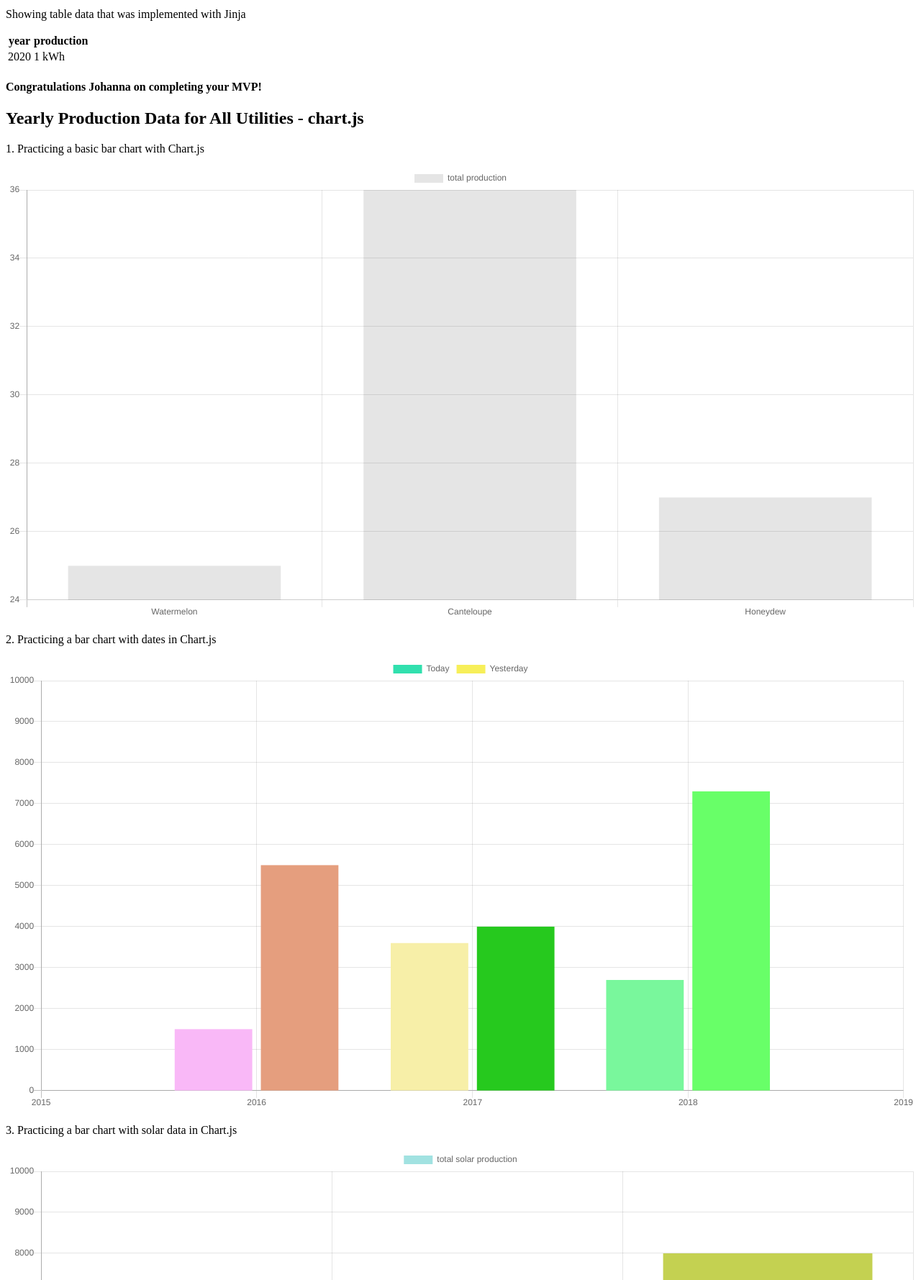
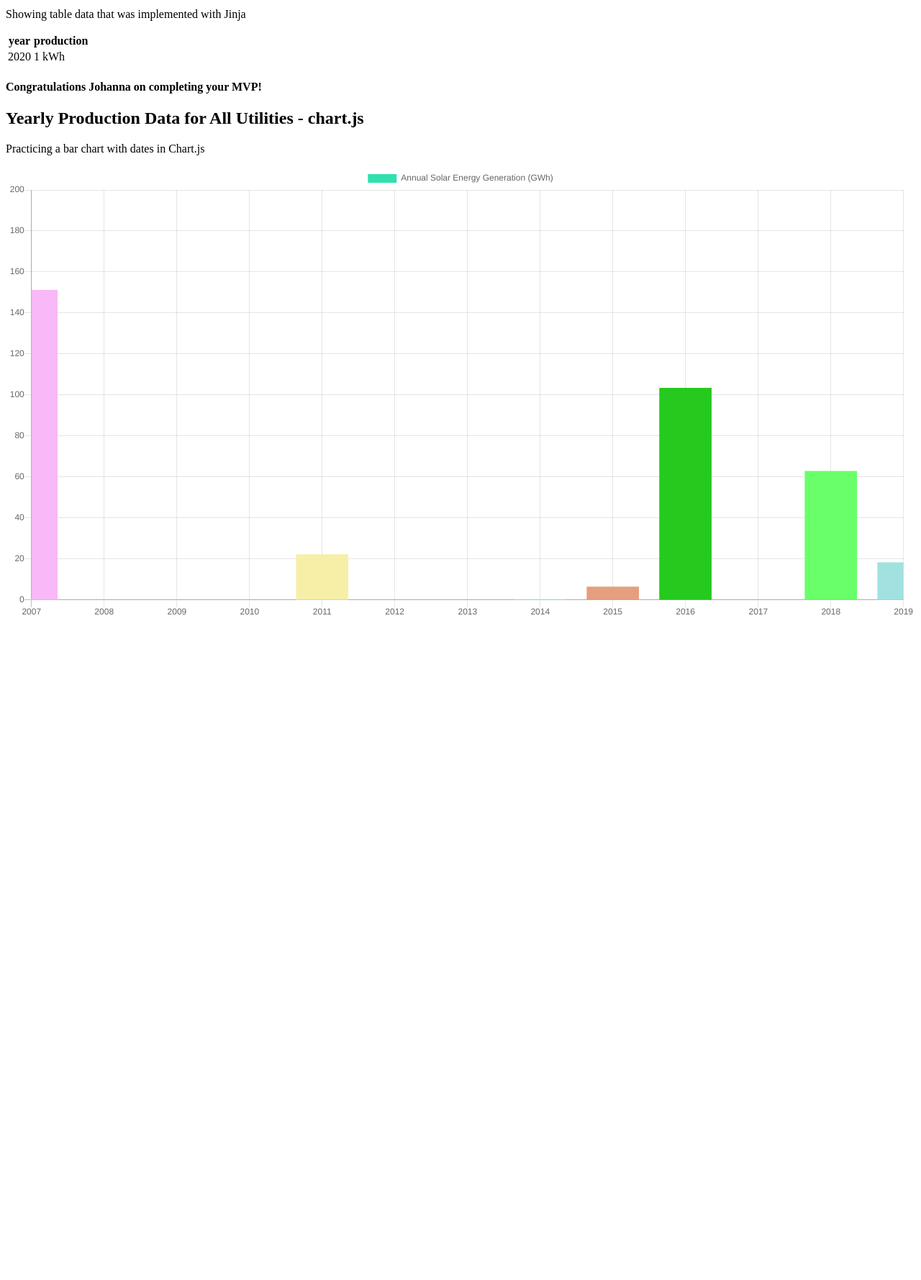
Before and after one commit to JKinsler/Solar_Viz, a Flask app: page /data_viz in a window 1280 px wide. Shown: the part 141-1920 px from the top of the page at 72% size. After the commit the page ends 996 px from the top, so only its background shows below. Run offline with Flask 2, Linux system fonts and the light colour scheme; tables that the repository leaves empty hold one stand-in row (values such as "Sample post"); some libraries are stand-ins or nearby versions.

Commit message:
hard coded production data into chart js

```diff
--- a/query.py
+++ b/query.py
@@ -135,7 +135,7 @@ def format_production_for_chartjs():
 
         yearly_dataset = {}
         yearly_dataset["x"] = str(int(year[0]))
-        yearly_dataset["y"] = int(year[1])
+        yearly_dataset["y"] = float(year[1]/1000)
         production_datasets.append(yearly_dataset)
 
     yearly_labels_json = json.dumps(yearly_labels)
--- a/server.py
+++ b/server.py
@@ -42,12 +42,13 @@ def show_solar_details():
     #get production data by year.
     # 'datasets' should be a list of dictionaries
     # 'labels' should be a list
-    datasets, labels = format_production_for_chartjs()
+    yearly_labels_json, production_datasets_json = format_production_for_chartjs()
 
-    return (render_template("data_viz.html", production_by_year = production_by_year))
+    return (render_template("data_viz.html",\
+            production_by_year = production_by_year,\
+            yearly_labels_json = yearly_labels_json, \
+            production_datasets_json = production_datasets_json))
 
-    # need to figure out how to jsonify data to send it to the server.
-    # jsonify(datasets), jsonify(labels)
 
 # in future update routes to GET and POST methods and pass data in to javascript
 # may need to update data type to be better for chart.js
--- a/static/js/bar-chart4.js
+++ b/static/js/bar-chart4.js
@@ -1,3 +1,5 @@
+// THIS CODE DOESN'T WORK
+
 "use strict";
 
 const timeFormat = 'YYYY';
--- a/templates/data_viz.html
+++ b/templates/data_viz.html
@@ -51,40 +51,45 @@
 <h2>Yearly Production Data for All Utilities - chart.js</h2>
 
 <div id="site content">
-  <p>1. Practicing a basic bar chart with Chart.js</p>
-  <canvas id="basic-bar-chart"></canvas>
+ <!--  <p>1. Practicing a basic bar chart with Chart.js</p>
+  <canvas id="basic-bar-chart"></canvas> -->
 
-  <p>2. Practicing a bar chart with dates in Chart.js</p>
+  <p>Practicing a bar chart with dates in Chart.js</p>
   <canvas id="bar-chart2"></canvas>
 
-  <p>3. Practicing a bar chart with solar data in Chart.js</p>
+  <!-- <p>3. Practicing a bar chart with solar data in Chart.js</p>
   <canvas id="bar-chart3"></canvas>
 
   <p>4. Practicing a bar chart with solar data in Chart.js</p>
-  <canvas id="bar-chart4"></canvas>
+  <canvas id="bar-chart4"></canvas> -->
 </div>
 
 {% endblock %}
 
 
 {% block js %}
-<script src="/static/js/basic_bar_chart.js"></script>
-<script src="/static/js/bar-chart-two.js"></script>
+<!-- <script src="/static/js/basic_bar_chart.js"></script> -->
+<!-- <script src="/static/js/bar-chart-two.js"></script> -->
 <!-- <script src="/static/js/bar_chart-three.js"></script> -->
-<script src="/static/js//bar_chart4.js"></script>
+<!-- <script src="/static/js//bar_chart4.js"></script> -->
 
 <script>
-const barChart3 = new Chart(
-  $('#bar-chart3'),
+
+const yearly_labels = ["2007", "2011", "2014", "2015", "2016", "2018", "2019"]
+const yearly_datasets = [{"x": "2007", "y": 151.24}, {"x": "2011", "y": 22.302}, {"x": "2014", "y": 0.301}, {"x": "2015", "y": 6.49}, {"x": "2016", "y": 103.458}, {"x": "2018", "y": 62.918}, {"x": "2019", "y": 18.356}]
+
+
+const barChartTwo = new Chart(
+  $('#bar-chart2'),
   {
     type: 'bar',
     data: {
-      labels: ['2008', '2009', '2010'],
+      labels: yearly_labels,
       datasets: [
         {
-          label: 'total solar production',
-          data: [5000, 7000, 8000]
-        }
+          label: 'Annual Solar Energy Generation (GWh)',
+          data: yearly_datasets
+        },
       ]
     },
     options: {
@@ -103,19 +108,21 @@ const barChart3 = new Chart(
         }
       },
       scales: {
-        // This is where you can configure x- and y-axes if you don't like the
-        // automatic range that Chart.js sets for you.
-        //
-        // For more info see: https://www.chartjs.org/docs/latest/axes/cartesian/
-        yAxes: [
+            xAxes: [{
+                type: 'time',
+                time: {
+                    unit: 'year'
+                }
+            }],
+            yAxes: [
           {
             ticks: {
               min: 0,
-              max: 10000
+              max: 200
             }
           },
         ]
-      }
+        }
     }
   }
 );
```
